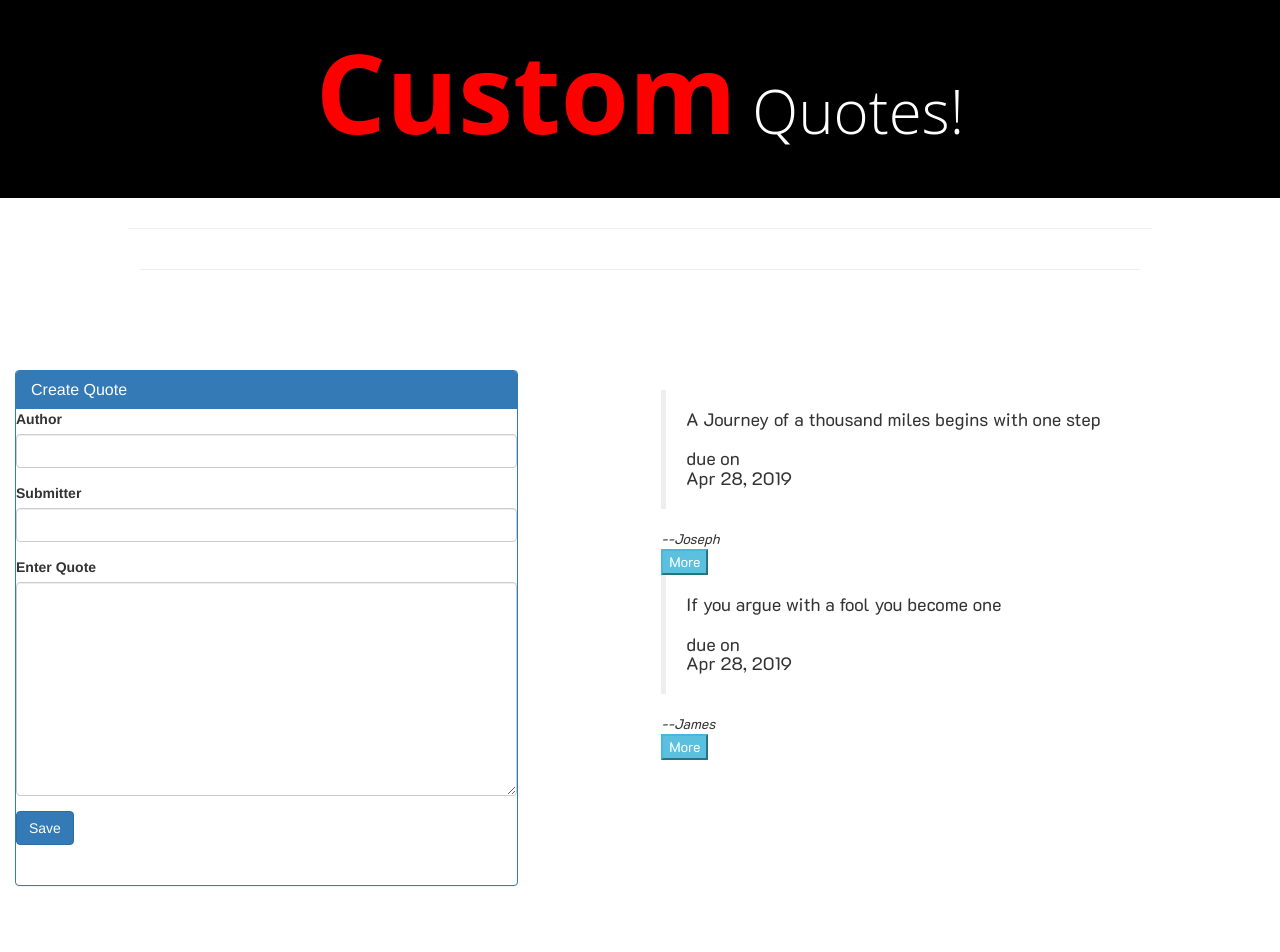
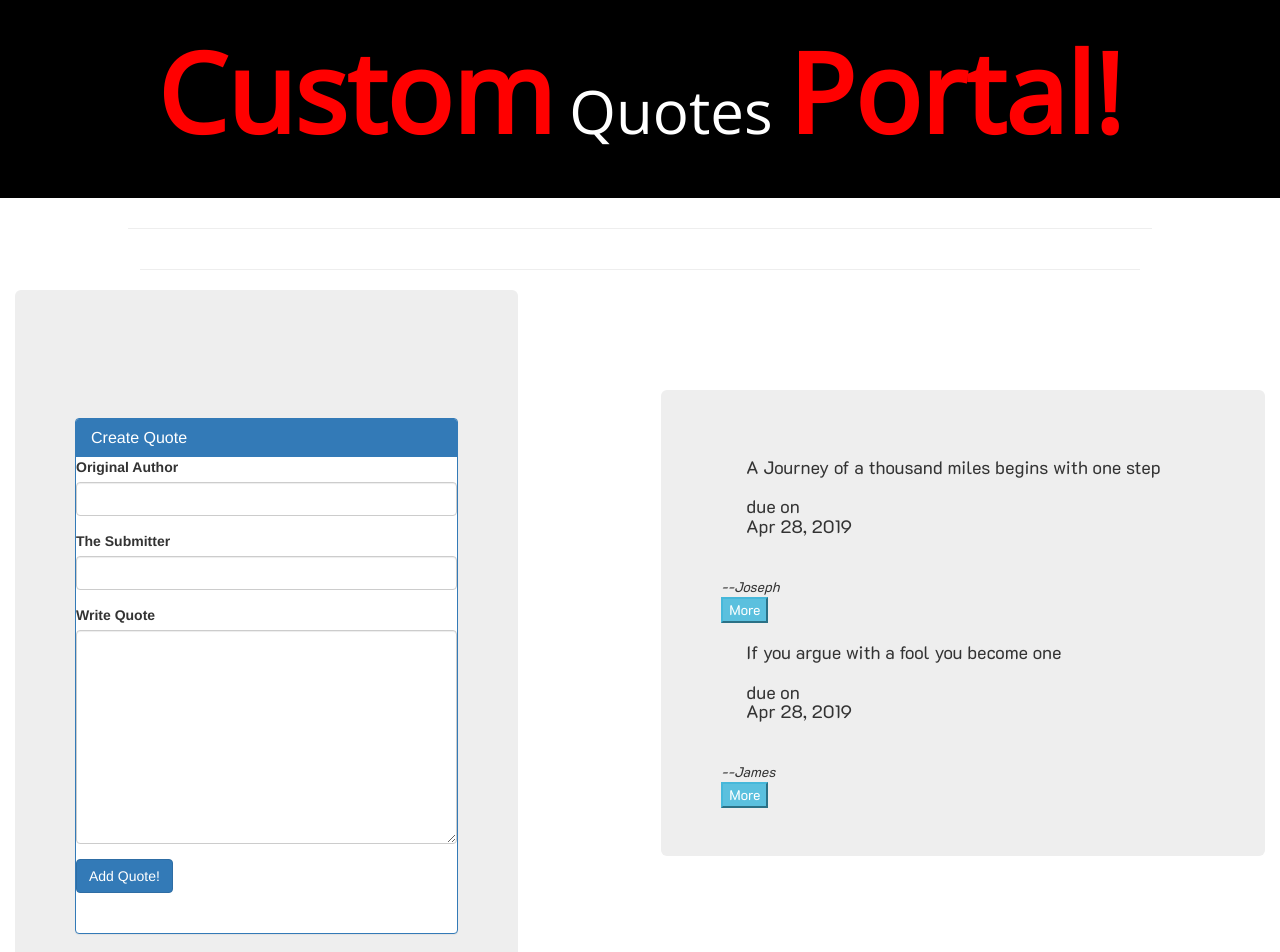
Before and after one commit to jmuema/quotesApp, an Angular app: page / in a window 1280 px wide. Shown: the top 952 px of the page. Before the commit the page ends 906 px from the top, so only its background shows below. Built offline with nearby package versions, Linux system fonts and the light colour scheme.

Commit message:
Final modifications

```diff
--- a/src/app/app-routing.module.ts
+++ b/src/app/app-routing.module.ts
@@ -1,10 +1,12 @@
 import { NgModule } from '@angular/core';
 import { Routes, RouterModule } from '@angular/router';
 
-const routes: Routes = [];
+const routes: Routes = [
+];
 
 @NgModule({
   imports: [RouterModule.forRoot(routes)],
-  exports: [RouterModule]
+  exports: [RouterModule],
+
 })
 export class AppRoutingModule { }
--- a/src/app/app.component.html
+++ b/src/app/app.component.html
@@ -2,7 +2,7 @@
 <link href="https://fonts.googleapis.com/css?family=Chakra+Petch" rel="stylesheet">
 <link href="https://fonts.googleapis.com/css?family=K2D" rel="stylesheet">
 <div class="jumbotron">
-    <p><strong id="title">Custom</strong> Quotes!</p>
+    <p><strong id="title">Custom</strong> Quotes <strong id="title">Portal!</strong></p>
 </div>
     <hr width="80%">
     <app-quotes></app-quotes>
--- a/src/app/app.module.ts
+++ b/src/app/app.module.ts
@@ -10,6 +10,7 @@ import { QuotesComponent } from './quotes/quotes.component';
 import { CountPipePipe } from './count-pipe-pipe';
 
 
+
 @NgModule({
   declarations: [
     AppComponent,
@@ -17,11 +18,13 @@ import { CountPipePipe } from './count-pipe-pipe';
     FormsComponent,
     QuotesComponent,
     CountPipePipe,
+
   ],
   imports: [
     BrowserModule,
     AppRoutingModule,
     FormsModule,
+
   ],
   providers: [],
   bootstrap: [AppComponent]
--- a/src/app/details/details.component.html
+++ b/src/app/details/details.component.html
@@ -1,6 +1,10 @@
-<div class="display-details">
-  <p> {{quote.submitter}} </p>
-  <button class="btn btn-primary" (click)='votePlus(true)' type="button" name="button">upVote: {{quote.upVote}}</button>
-  <button class="btn btn-primary" (click)='voteMinus(true)' type="button" name="button">downVote: {{quote.downVote}}</button>
-  <button class="btn-danger" (click)='quoteDelete(true)' type="button" name="button">Delete</button>
+<div class="jumbotron">
+  <div class="display-details">
+    <p> {{quote.submitter}} </p>
+    <button class="btn btn-primary" (click)='votePlus(true)' type="button" name="button">upVote:
+      {{quote.upVote}}</button>
+    <button class="btn btn-primary" (click)='voteMinus(true)' type="button" name="button">downVote:
+      {{quote.downVote}}</button>
+    <button class="btn-danger" (click)='quoteDelete(true)' type="button" name="button">Delete</button>
   </div>
+</div>
--- a/src/app/forms/forms.component.html
+++ b/src/app/forms/forms.component.html
@@ -1,3 +1,4 @@
+<div class="jumbotron">
 <form class="myform" #quoteForm="ngForm" (ngSubmit)="saveQuote()">
   <br>
   <br>
@@ -8,21 +9,22 @@
       <h3 class="panel-title">Create Quote</h3>
     </div>
     <div class="form-group">
-      <label for="author">Author</label>
+      <label for="author">Original Author</label>
       <input type="text" class="form-control" [(ngModel)]="newQuote.author" name="author" #author="ngModel" required>
     </div>
     <div class="form-group">
-      <label for="submitter">Submitter</label>
+      <label for="submitter">The Submitter</label>
       <input type="text" class="form-control" name="submitter" [(ngModel)]="newQuote.submitter" #submitter="ngModel">
     </div>
     <div class="form-group">
-      <label for="enterquote">Enter Quote</label>
+      <label for="enterquote">Write Quote</label>
       <textarea class="form-control" type="text" [(ngModel)]="newQuote.enterQuote" name="enterQuote"
         #enterquote="ngModel" rows="10"></textarea>
     </div>
-    <button type="submit" class="btn btn-primary">Save</button>
+    <button type="submit" class="btn btn-primary">Add Quote!</button>
     <br>
     <br>
     <br>
   </div>
+
 </form>
--- a/src/app/quotes/quotes.component.css
+++ b/src/app/quotes/quotes.component.css
@@ -1,9 +1,4 @@
-.jumbotron{
-  font-family: 'Chakra Petch', sans-serif;
-  font-weight: bold;
-  padding: 1%;
-  background-color:#2C3D51;
-}
+
 p{
   font-size: 60px;
   text-align: center;
--- a/src/app/quotes/quotes.component.html
+++ b/src/app/quotes/quotes.component.html
@@ -1,5 +1,6 @@
 <link href="https://fonts.googleapis.com/css?family=Chakra+Petch" rel="stylesheet">
 <link href="https://fonts.googleapis.com/css?family=K2D" rel="stylesheet">
+
 <div class="container-fluid">
   <hr width="80%">
   <div class="row">
@@ -12,10 +13,12 @@
       <br>
       <br>
       <br>
+      <div class="jumbotron">
       <div class="display-quotes" *ngFor='let quote of quotes, let i = index'>
         <blockquote>
           <h4 class="style">{{quote.enterQuote}}<br> <br> due on <br> {{quote.submitDate | date}}</h4>
         </blockquote>
+
         <div class="details">
           <cite>--{{quote.author}}</cite>
           <br>
@@ -25,6 +28,8 @@
             (isPlus)='plusVote($event, i)' (isMinus)='minusVote($event, i)'> </app-details>
         </div>
       </div>
+      </div>
+
     </div>
   </div>
 </div>
--- a/src/index.html
+++ b/src/index.html
@@ -11,7 +11,10 @@
   <link rel="stylesheet" href="https://maxcdn.bootstrapcdn.com/bootstrap/3.3.7/css/bootstrap.min.css"
     integrity="sha384-BVYiiSIFeK1dGmJRAkycuHAHRg32OmUcww7on3RYdg4Va+PmSTsz/K68vbdEjh4u" crossorigin="anonymous">
   <link href="https://fonts.googleapis.com/css?family=Chakra+Petch" rel="stylesheet">
+  <link href="https://fonts.googleapis.com/css?family=Open+Sans" rel="stylesheet">
+  <link href='https://fonts.googleapis.com/css?family=Exo:400,900' rel='stylesheet' type='text/css'>
 </head>
+
 
 <body>
   <app-root></app-root>
```
Also changed, not shown: src/styles.css (line endings or trailing spaces).
